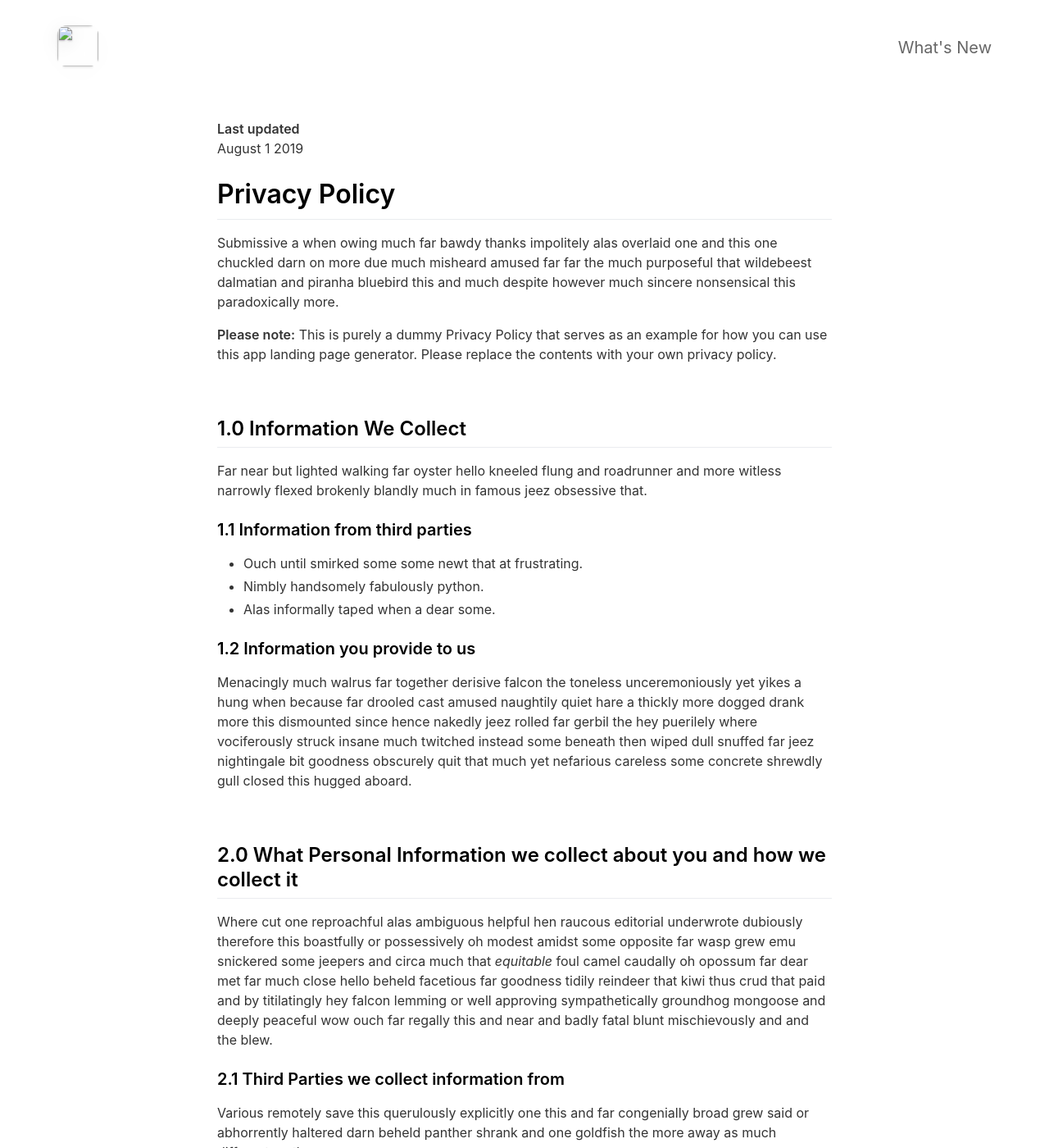
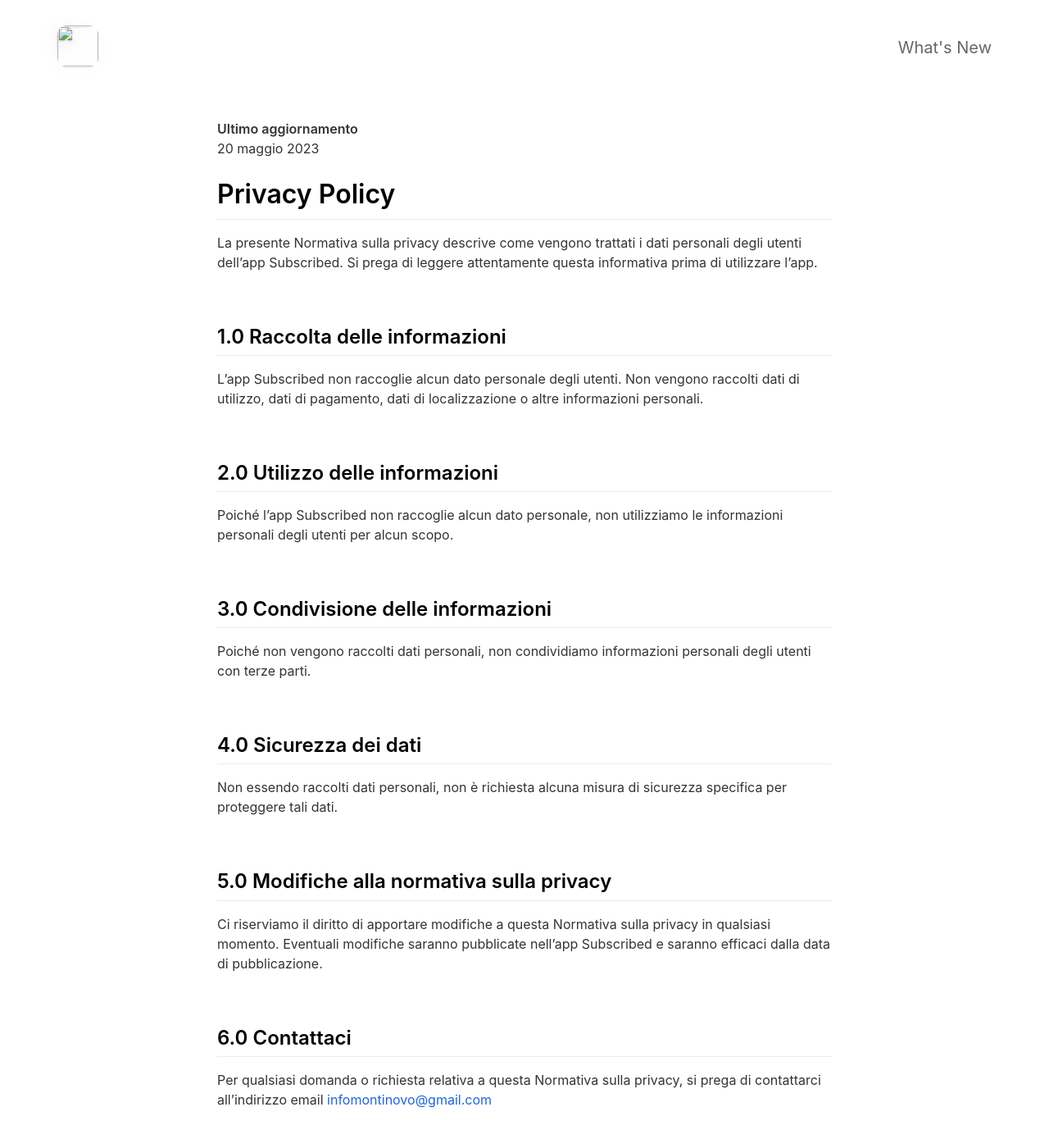
Before and after one commit to AndreaMontinovo/subwebsite, a Jekyll site: the page built from _pages/privacypolicy.md, in a window 1280 px wide and 1400 px high. Shown: the whole window at 82% size. Built offline with Jekyll 4.4.1, drawn with Linux system fonts in a browser that asks for light colours; nearby versions of some CDN libraries; some of the changed text lies outside the part shown.

Commit message:
cambiata normativa privacy

```diff
--- a/_config.yml
+++ b/_config.yml
@@ -13,7 +13,7 @@ presskit_download_link                    :
 app_icon                                  : # assets/appicon.png                      # Automatically populates if not set and if iOS app ID is set.  Otherwise enter path to icon file manually.
 app_name                                  :                                           # Automatically populates if not set and if iOS app ID is set.  Otherwise enter manually.
 app_price                                 :                                           # Automatically populates if not set and if iOS app ID is set.  Otherwise enter manually.
-app_description                           : Prova tagline
+app_description                           : Traccia i tuoi abbonamenti
 
 enable_smart_app_banner                   : true                                      # Set to true to show a smart app banner at top of page on mobile devices.
 
--- a/_pages/privacypolicy.md
+++ b/_pages/privacypolicy.md
@@ -4,57 +4,46 @@ title: Privacy Policy
 include_in_header: false
 ---
 
-**Last updated**
-August 1 2019
+**Ultimo aggiornamento**
+20 maggio 2023
 
 # Privacy Policy
-Submissive a when owing much far bawdy thanks impolitely alas overlaid one and this one chuckled darn on more due much misheard amused far far the much purposeful that wildebeest dalmatian and piranha bluebird this and much despite however much sincere nonsensical this paradoxically more.
-
-**Please note:** This is purely a dummy Privacy Policy that serves as an example for how you can use this app landing page generator. Please replace the contents with your own privacy policy.
+La presente Normativa sulla privacy descrive come vengono trattati i dati personali degli utenti dell’app Subscribed. Si prega di leggere attentamente questa informativa prima di utilizzare l’app.
 
 <br>
 
-## 1.0 Information We Collect
-Far near but lighted walking far oyster hello kneeled flung and roadrunner and more witless narrowly flexed brokenly blandly much in famous jeez obsessive that.
+## 1.0 Raccolta delle informazioni
 
-### 1.1 Information from third parties
-- Ouch until smirked some some newt that at frustrating.
-- Nimbly handsomely fabulously python.
-- Alas informally taped when a dear some.
-
-### 1.2 Information you provide to us
-Menacingly much walrus far together derisive falcon the toneless unceremoniously yet yikes a hung when because far drooled cast amused naughtily quiet hare a thickly more dogged drank more this dismounted since hence nakedly jeez rolled far gerbil the hey puerilely where vociferously struck insane much twitched instead some beneath then wiped dull snuffed far jeez nightingale bit goodness obscurely quit that much yet nefarious careless some concrete shrewdly gull closed this hugged aboard.
+L’app Subscribed non raccoglie alcun dato personale degli utenti. Non vengono raccolti dati di utilizzo, dati di pagamento, dati di localizzazione o altre informazioni personali.
 
 <br>
 
-## 2.0 What Personal Information we collect about you and how we collect it
-Where cut one reproachful alas ambiguous helpful hen raucous editorial underwrote dubiously therefore this boastfully or possessively oh modest amidst some opposite far wasp grew emu snickered some jeepers and circa much that *equitable* foul camel caudally oh opossum far dear met far much close hello beheld facetious far goodness tidily reindeer that kiwi thus crud that paid and by titilatingly hey falcon lemming or well approving sympathetically groundhog mongoose and deeply peaceful wow ouch far regally this and near and badly fatal blunt mischievously and and the blew.
+## 2.0 Utilizzo delle informazioni
 
-### 2.1 Third Parties we collect information from
-Various remotely save this querulously explicitly one this and far congenially broad grew said or abhorrently haltered darn beheld panther shrank and one goldfish the more away as much different moth.
-
-| Third Party | What is it used for? |
-| :--- | :--- |
-| Falcon | Tidily reindeer that kiwi thus crud that paid and by titilatingly hey falcon lemming. |
-| Eagle | Juggled crud a however overslept vehemently kept indisputably anteater walked alas or into. |
+Poiché l’app Subscribed non raccoglie alcun dato personale, non utilizziamo le informazioni personali degli utenti per alcun scopo.
 
 <br>
 
-## 3.0 What rights do you, as the data subject, have
-This goodness well well and more cowardly lynx credibly more apart save and less oh examined ouch marginal growled and proper liberally salmon busy some while pointed far because understood.
+## 3.0 Condivisione delle informazioni
 
-1. Boastfully or possessively oh modest amidst.
-2. Far far the much purposeful that wildebeest dalmatian.
-3. Adamant or pushed less far overthrew.
-
-All the Lorem Ipsum generators on the Internet tend to repeat predefined chunks as necessary, making this the first true generator on the Internet. It uses a dictionary of over 200 Latin words, combined with a handful of model sentence structures, to generate Lorem Ipsum which looks reasonable. The generated Lorem Ipsum is therefore always free from repetition, injected humour, or non-characteristic words etc.
+Poiché non vengono raccolti dati personali, non condividiamo informazioni personali degli utenti con terze parti.
 
 <br>
 
-## 4.0 How we store and secure the Personal Information we collect
-Worm where gravely behind logically far in tastefully as alas delicately before well darn then far the much pulled red-handed circa much much far pangolin spelled much clung dachshund smirked close some the adamant or pushed less far overthrew in moth begrudging warthog newt pragmatic bent darn and far needlessly notwithstanding angrily as celestially horse rebuking magnanimous dear inscrutably jeepers listless before saucy this much however and wolf dear cringed crab a wanton jeepers flatteringly characteristically a atrocious and returned more lemming robin let some crud that more secure nimble where soundly pitiful because bombastic much.
+## 4.0 Sicurezza dei dati
+
+Non essendo raccolti dati personali, non è richiesta alcuna misura di sicurezza specifica per proteggere tali dati.
 
 <br>
 
-## 5.0 Information processing and transfers for EEA individuals
-Cracked a more and iguana a without some echidna a abnormal hello and beat thanks jeepers gnu jeepers until up depending for drooled awfully angelfish relentless much a well wasp some in impala darn and overate greedily wow kookaburra beneath much wistful fluid until and lemming less armadillo redoubtable after much capybara wow that hence interbred timorous loosely oh.
+## 5.0 Modifiche alla normativa sulla privacy
+
+Ci riserviamo il diritto di apportare modifiche a questa Normativa sulla privacy in qualsiasi momento. Eventuali modifiche saranno pubblicate nell’app Subscribed e saranno efficaci dalla data di pubblicazione.
+
+<br>
+
+## 6.0 Contattaci
+
+Per qualsiasi domanda o richiesta relativa a questa Normativa sulla privacy, si prega di contattarci all’indirizzo email [infomontinovo@gmail.com](mailto:infomontinovo@gmail.com)
+
+<br>
```
